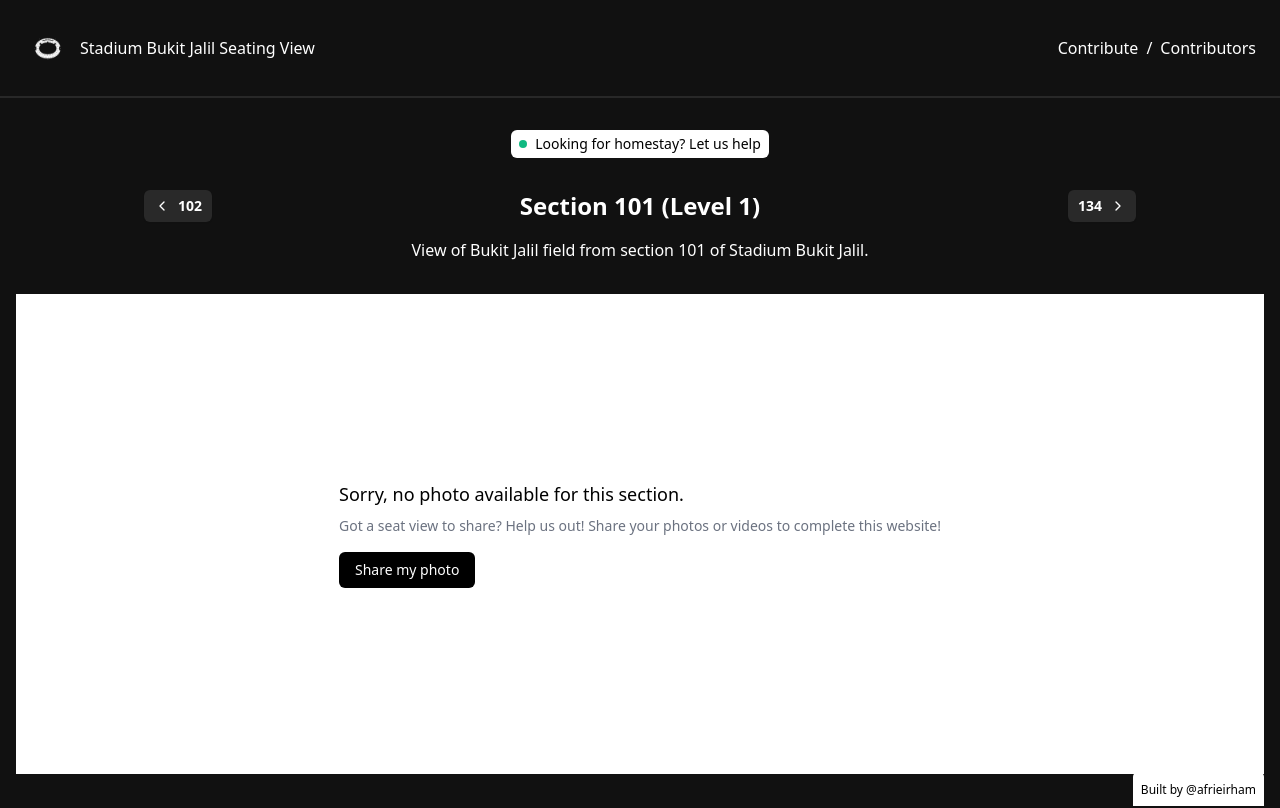
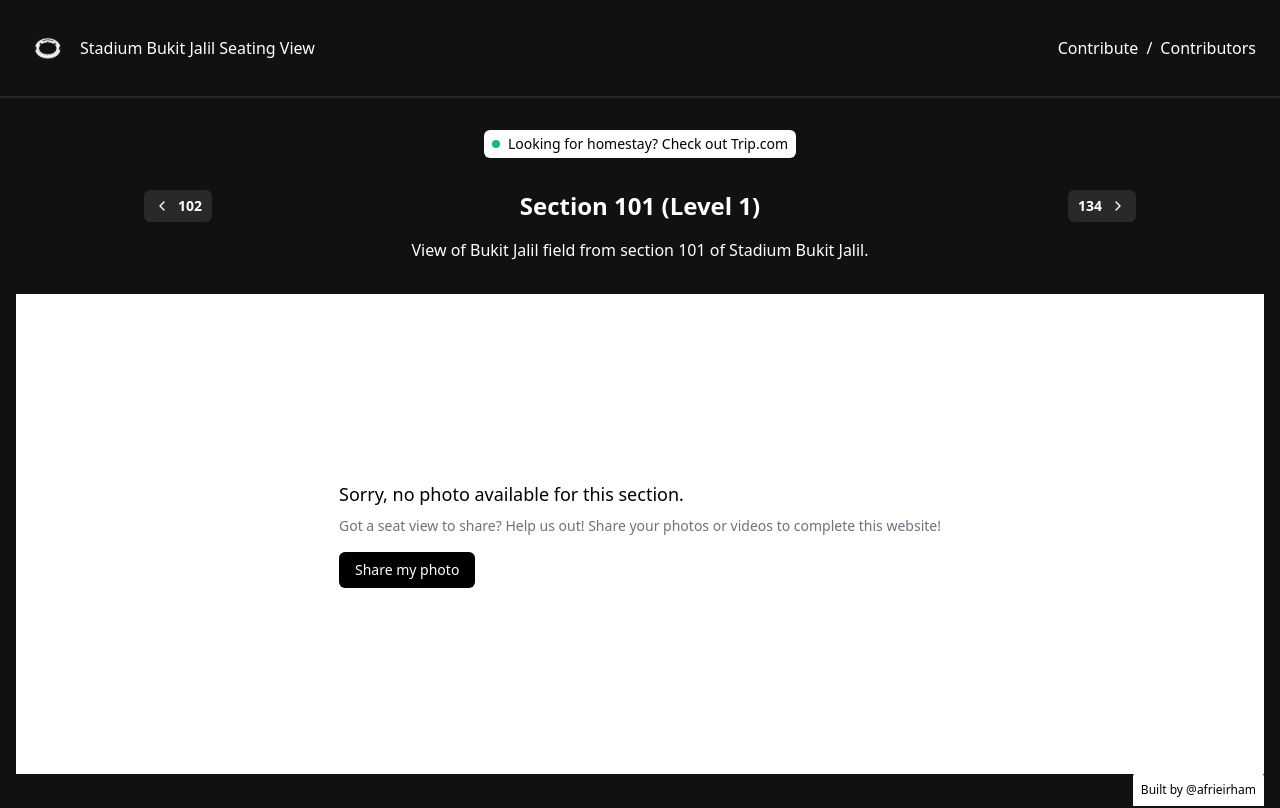
Before and after one commit to afrieirham/bukitjalilstadium, a Next.js app: page /101 in a window 1280 px wide. Shown: the top 808 px of the page. Built offline with nearby package versions, Linux system fonts and the light colour scheme; what react-photo-view would draw is missing.

Commit message:
add trip.com affiliate

```diff
--- a/src/components/NavBar.tsx
+++ b/src/components/NavBar.tsx
@@ -24,7 +24,8 @@ function NavBar() {
 
       <div className="flex items-center justify-center gap-2 mt-8">
         <Link
-          href="https://tally.so/r/obQDqP"
+          target="_blank"
+          href="https://go.afrieirham.com/bukitjalilhomestay"
           className="flex items-center gap-2 bg-white px-2 hover:bg-white/90 py-1 rounded-md"
         >
           <div className="relative h-2 w-2">
@@ -32,7 +33,7 @@ function NavBar() {
             <div className="absolute top-0 bottom-0 h-2 w-2 rounded-full bg-emerald-500 animate-ping" />
           </div>
           <span className="text-sm text-black">
-            Looking for homestay? Let us help
+            Looking for homestay? Check out Trip.com
           </span>
         </Link>
       </div>
```
